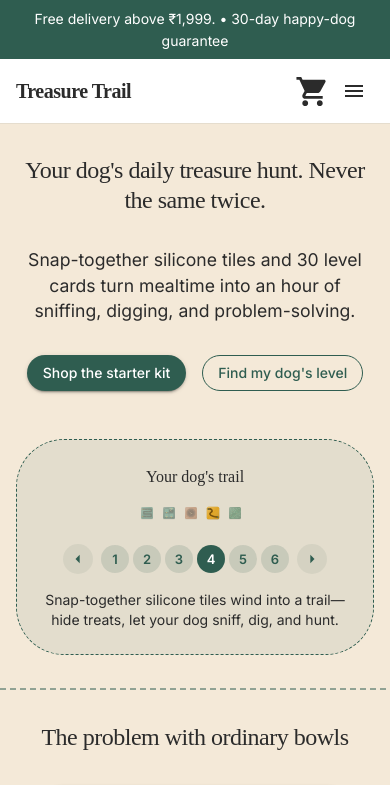
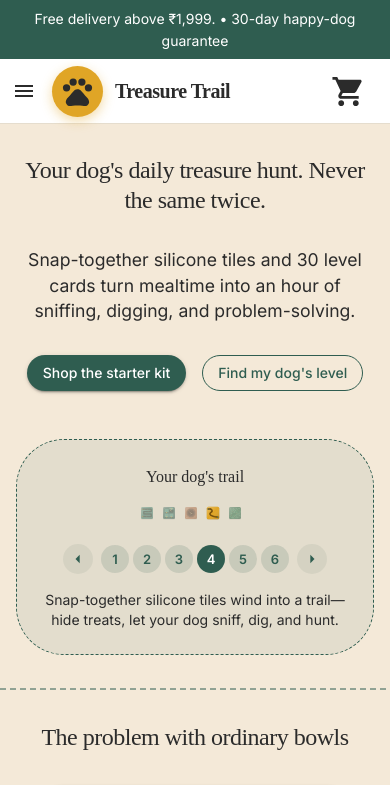
Before and after one commit to Piyush144/1641919-hwa-hackathon, a React (Vite) app: page / in a window 390 px wide. Shown: the top 785 px of the page. Built offline with nearby package versions, Linux system fonts and the light colour scheme; a web font is replaced by a local one.

Commit message:
Move hamburger to left side before Treasure Trail text

```diff
--- a/src/components/Navbar.jsx
+++ b/src/components/Navbar.jsx
@@ -54,7 +54,29 @@ export default function Navbar() {
         sx={{ backgroundColor: '#FFFFFF', borderBottom: '1px solid #E5DDCE' }}
       >
         <Toolbar sx={{ px: 2, minHeight: 64, display: 'flex', alignItems: 'center', justifyContent: 'space-between' }}>
-          <Box sx={{ flexGrow: 1, display: 'flex', alignItems: 'center', gap: 1 }}>
+          <Box sx={{ display: 'flex', alignItems: 'center', gap: 1 }}>
+            <IconButton
+              onClick={handleDrawerToggle}
+              sx={{ color: '#2B2B2B', md: 'display:none' }}
+              edge="start"
+              aria-label="Open menu"
+            >
+              <MenuIcon />
+            </IconButton>
+            <IconButton
+              component={RouterLink}
+              to="/"
+              size="large"
+              sx={{
+                bgcolor: '#E0A526',
+                p: 1,
+                mr: 0.5,
+                boxShadow: '0 4px 12px rgba(224,165,38,0.4)',
+                '&:hover': { bgcolor: '#d4a01a' },
+              }}
+            >
+              <PawIcon fontSize="large" sx={{ color: '#2B2B2B' }} />
+            </IconButton>
             <Typography
               component={RouterLink}
               to="/"
@@ -75,14 +97,7 @@ export default function Navbar() {
                 <ShoppingCart fontSize="large" />
               </Badge>
             </IconButton>
-            <IconButton
-              onClick={handleDrawerToggle}
-              sx={{ color: '#2B2B2B', md: 'display:none' }}
-              edge="start"
-              aria-label="Open menu"
-            >
-              <MenuIcon />
-            </IconButton>
+
           </Box>
         </Toolbar>
       </AppBar>
--- a/src/pages/home.jsx
+++ b/src/pages/home.jsx
@@ -155,7 +155,7 @@ export default function Home() {
         <Grid container spacing={3}>
           {HOW_IT_WORKS_STEPS.map((s, i) => (
             <Grid item xs={12} sm={6} md={4} key={s.title}>
-              <Card sx={{ p: 3, border: '1px solid #E5DDCE', bgcolor: 'background.paper', height: 240, width: '100%', borderRadius: 3, overflow: 'hidden', display: 'flex', flexDirection: 'column' }}>
+              <Card sx={{ p: 3, border: '1px solid #E5DDCE', bgcolor: 'background.paper', height: 240, width: '100%', borderRadius: 3, overflow: 'hidden', display: 'flex', flexDirection: 'column', gap:'8px' }}>
                 <CardContent sx={{ flexGrow: 1, overflow: 'hidden' }}>
                   <Chip label={`Step ${i + 1}`} size="small" color="secondary" sx={{ mb: 2 }} />
                   <Typography variant="h6" sx={{ overflowWrap: 'break-word', wordBreak: 'break-word' }}>{s.title}</Typography>
@@ -207,7 +207,7 @@ export default function Home() {
         <Container maxWidth="lg">
           <SectionTitle>Build your kit</SectionTitle>
           <Box sx={{ mb: 4 }}>
-            <Typography variant="subtitle2" fontWeight="600" sx={{ mb: 1 }}>Choose your dog&#39;s size</Typography>
+            <Typography variant="subtitle2" fontWeight="600" sx={{ mb: 1 }}>Choose your dog's size</Typography>
             <ToggleButtonGroup
               value={selectedSize}
               exclusive
```
